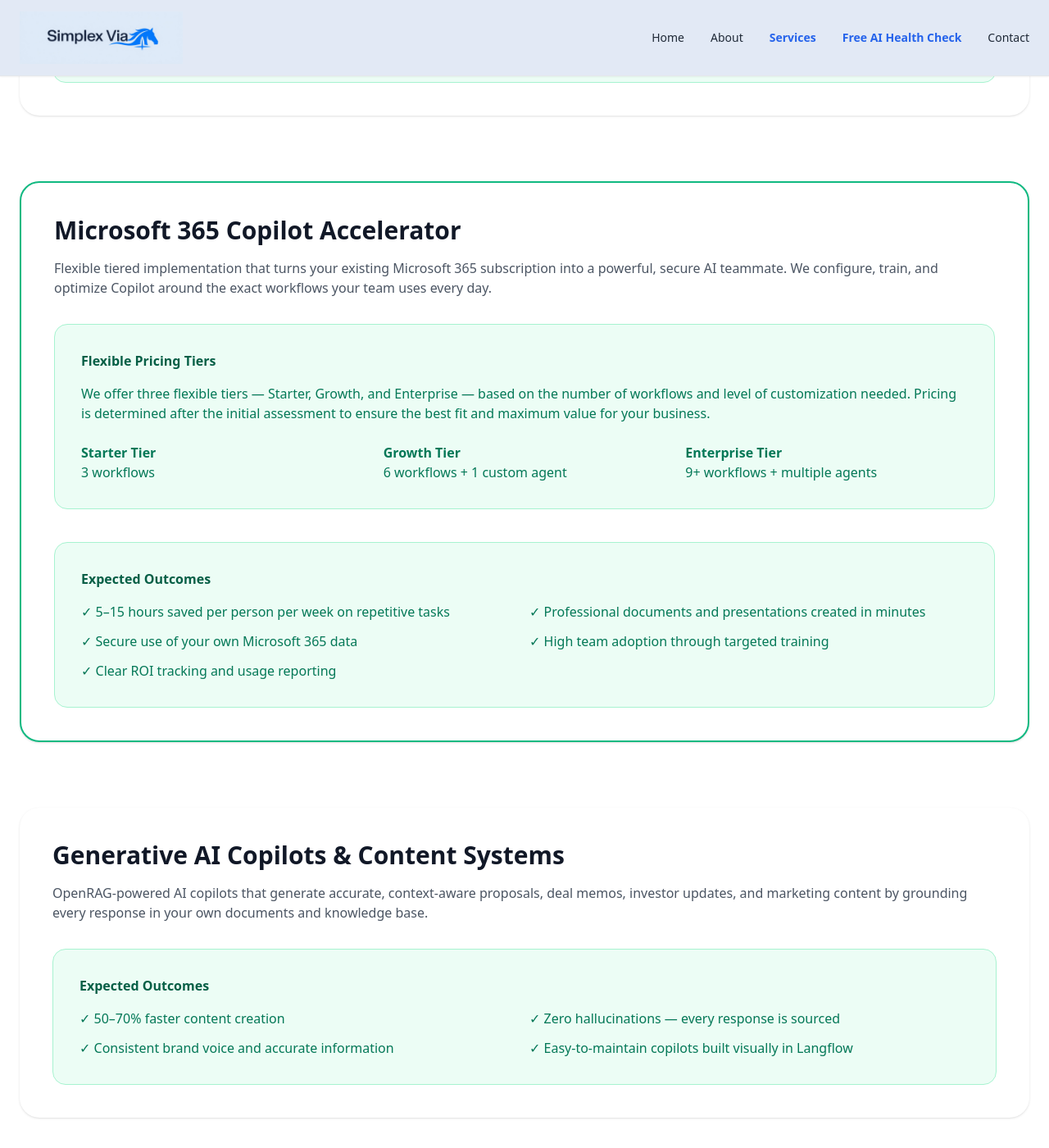
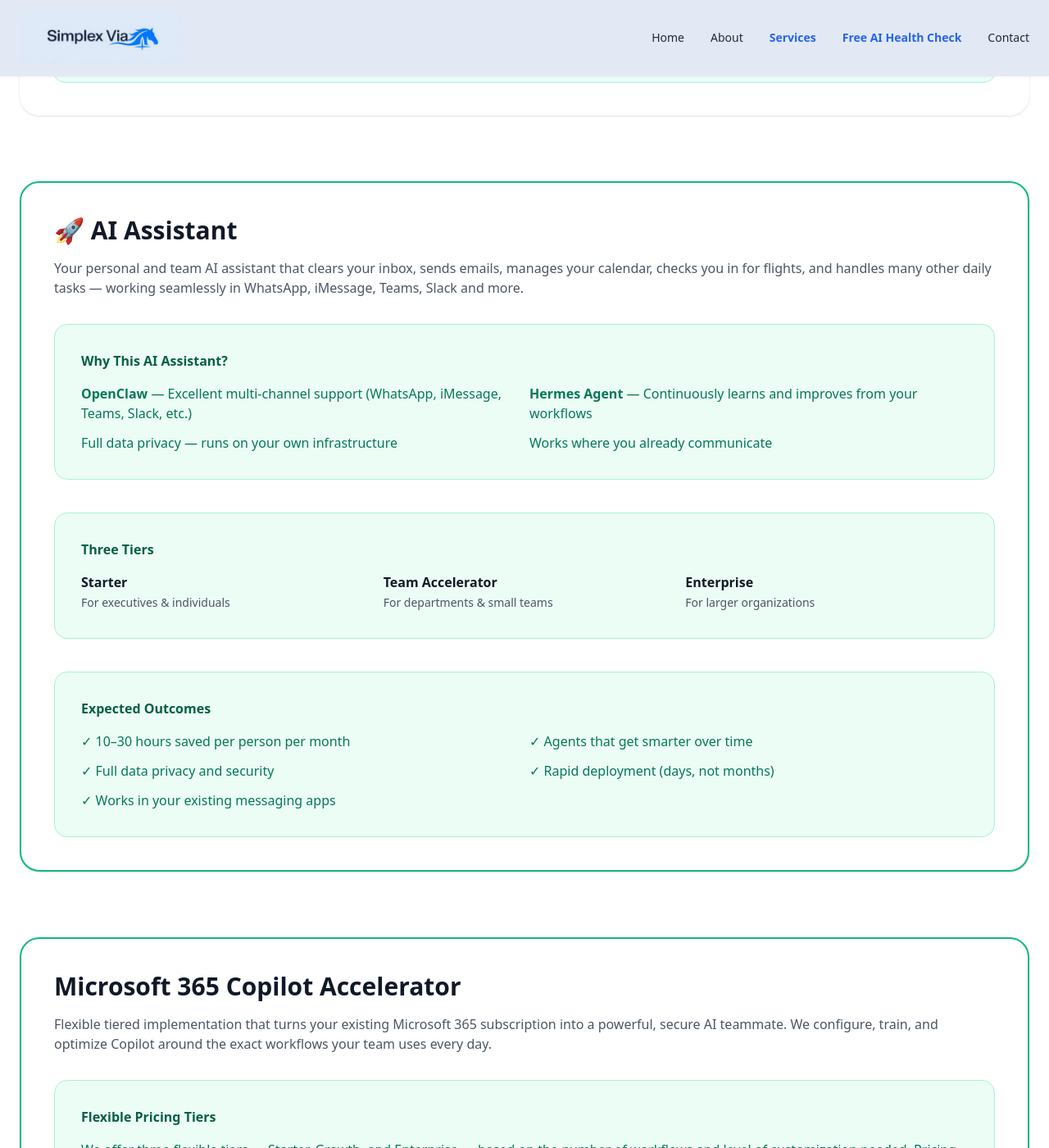
Before and after one commit to simplexvia/cs-website, a Jekyll site: the page docs/services-detail.html, which Jekyll copies as it is, in a window 1280 px wide and 1400 px high, scrolled down 687 px. Shown: the whole window at 82% size. Built offline with Jekyll 4.4.1, drawn with Linux system fonts in a browser that asks for light colours; nearby versions of some CDN libraries; some of the changed text lies outside the part shown.

Commit message:
rename to AI assistent

```diff
--- a/docs/services-detail.html
+++ b/docs/services-detail.html
@@ -1,4 +1,3 @@
-
 <!DOCTYPE html>
 <html lang="en">
 <head>
@@ -55,7 +53,56 @@
       </div>
     </div>
 
-    <!-- 2. Microsoft 365 Copilot Accelerator -->
+    <!-- NEW: AI Assistant -->
+    <div id="ai-assistant" class="mb-20 bg-white p-10 rounded-3xl shadow border-2 border-emerald-500">
+      <h2 class="text-3xl font-bold mb-4">🚀 AI Assistant</h2>
+      <p class="text-gray-600 mb-8">
+        Your personal and team AI assistant that clears your inbox, sends emails, manages your calendar,
+        checks you in for flights, and handles many other daily tasks — working seamlessly in WhatsApp,
+        iMessage, Teams, Slack and more.
+      </p>
+
+      <div class="bg-emerald-50 border border-emerald-200 p-8 rounded-2xl mb-10">
+        <h3 class="font-semibold text-emerald-800 mb-4">Why This AI Assistant?</h3>
+        <ul class="grid md:grid-cols-2 gap-3 text-emerald-700">
+          <li><strong>OpenClaw</strong> — Excellent multi-channel support (WhatsApp, iMessage, Teams, Slack, etc.)</li>
+          <li><strong>Hermes Agent</strong> — Continuously learns and improves from your workflows</li>
+          <li>Full data privacy — runs on your own infrastructure</li>
+          <li>Works where you already communicate</li>
+        </ul>
+      </div>
+
+      <div class="bg-emerald-50 border border-emerald-200 p-8 rounded-2xl mb-10">
+        <h3 class="font-semibold text-emerald-800 mb-4">Three Tiers</h3>
+        <div class="grid md:grid-cols-3 gap-6">
+          <div>
+            <strong>Starter</strong><br>
+            <span class="text-sm text-gray-600">For executives &amp; individuals</span>
+          </div>
+          <div>
+            <strong>Team Accelerator</strong><br>
+            <span class="text-sm text-gray-600">For departments &amp; small teams</span>
+          </div>
+          <div>
+            <strong>Enterprise</strong><br>
+            <span class="text-sm text-gray-600">For larger organizations</span>
+          </div>
+        </div>
+      </div>
+
+      <div class="bg-emerald-50 border border-emerald-200 p-8 rounded-2xl">
+        <h3 class="font-semibold text-emerald-800 mb-4">Expected Outcomes</h3>
+        <ul class="grid md:grid-cols-2 gap-3 text-emerald-700">
+          <li>✓ 10–30 hours saved per person per month</li>
+          <li>✓ Agents that get smarter over time</li>
+          <li>✓ Full data privacy and security</li>
+          <li>✓ Rapid deployment (days, not months)</li>
+          <li>✓ Works in your existing messaging apps</li>
+        </ul>
+      </div>
+    </div>
+
+    <!-- Microsoft 365 Copilot Accelerator -->
     <div id="copilot365" class="mb-20 bg-white p-10 rounded-3xl shadow border-2 border-emerald-500">
       <h2 class="text-3xl font-bold mb-4">Microsoft 365 Copilot Accelerator</h2>
       <p class="text-gray-600 mb-8">
@@ -67,8 +114,7 @@
         <h3 class="font-semibold text-emerald-800 mb-4">Flexible Pricing Tiers</h3>
         <p class="text-emerald-700 mb-6">
           We offer three flexible tiers — Starter, Growth, and Enterprise — based on the number of workflows
-          and level of customization needed. Pricing is determined after the initial assessment to ensure
-          the best fit and maximum value for your business.
+          and level of customization needed. Pricing is determined after the initial assessment.
         </p>
         <ul class="grid md:grid-cols-3 gap-6 text-emerald-700">
           <li><strong>Starter Tier</strong><br>3 workflows</li>
@@ -88,6 +134,7 @@
         </ul>
       </div>
     </div>
+
     <!-- 3. Generative AI Copilots -->
     <div id="copilots" class="mb-20 bg-white p-10 rounded-3xl shadow">
       <h2 class="text-3xl font-bold mb-4">Generative AI Copilots & Content Systems</h2>
@@ -157,7 +204,7 @@
       </div>
     </div>
 
-    <!-- Digital Products Section -->
+    <!-- Digital Products -->
     <h2 class="text-4xl font-semibold mb-12 text-center border-b pb-4 mt-24">Digital Products</h2>
 
     <div id="website" class="mb-20 bg-white p-10 rounded-3xl shadow">
@@ -217,7 +264,7 @@
   </div>
 
   <footer class="bg-black text-gray-400 py-12 text-center text-sm mt-20">
-    <p>© 2026 Simplex Via LLC •  AI & Digital Solutions • Phoenix, AZ</p>
+    <p>© 2026 Simplex Via LLC • AI & Digital Solutions • Phoenix, AZ</p>
   </footer>
 </body>
 </html>
```
Also changed, not shown: other parts of docs/services-detail.html (+1 -2 lines), docs/services.html (+24 -13 lines).
